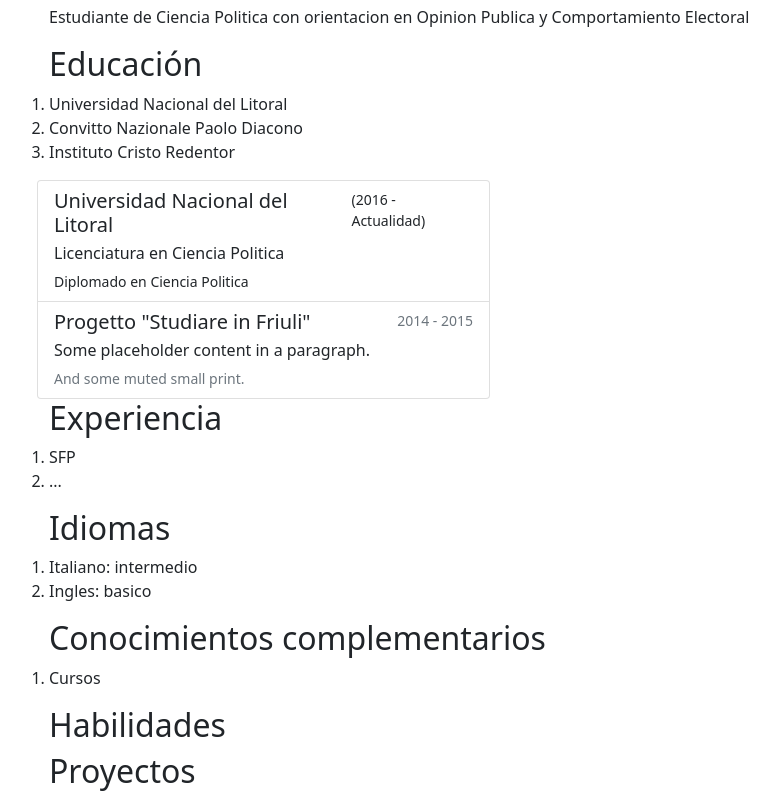
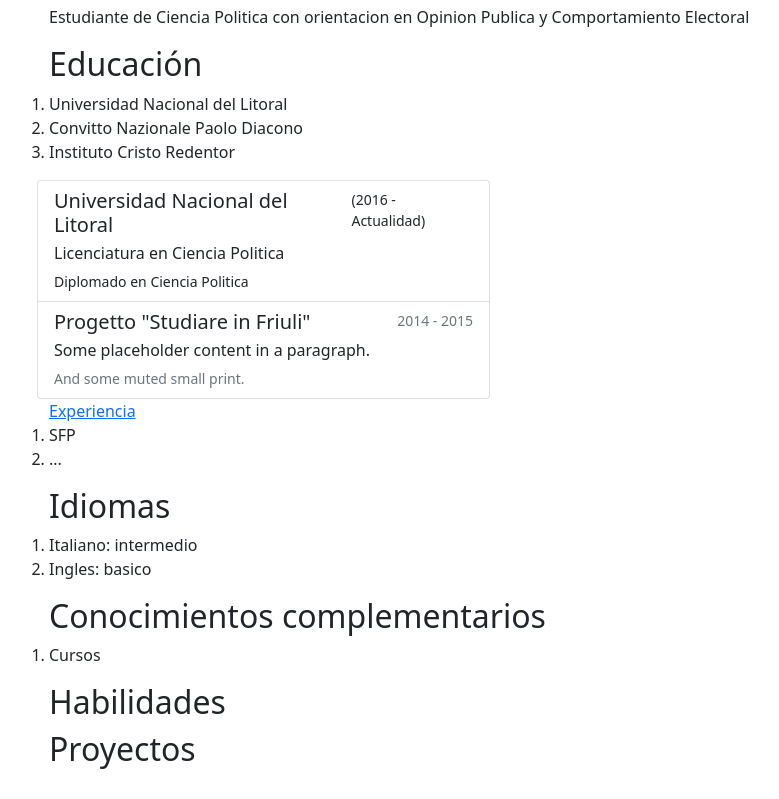
Before and after one commit to maurotpolo/maurotpolo, a plain HTML site: page index.html in a window 1280 px wide. Shown: the part 970-1769 px from the top of the page, without its empty margins (33-812 px from the left). After the commit the page ends 1746 px from the top, so only its background shows below. Drawn offline with nearby package versions, Linux system fonts and the light colour scheme.

Commit message:
Update index.html

```diff
--- a/index.html
+++ b/index.html
@@ -29,7 +29,7 @@
               <a class="nav-link active" aria-current="page" href="#">Inicio</a>
             </li>
             <li class="nav-item">
-              <a class="nav-link" href="#">Experiencia</a>
+              <a class="nav-link" href="#Experiencia">Experiencia</a>
             </li>
             <li class="nav-item">
               <a class="nav-link" href="#">Contacto</a>
@@ -116,7 +116,7 @@
           </div>
 
           <!-- -->
-          <h2>Experiencia</h2>
+          <a href="#Experiencia">Experiencia</a>
           <ol>
             <li>SFP</li>
             <li>...</li>
```
